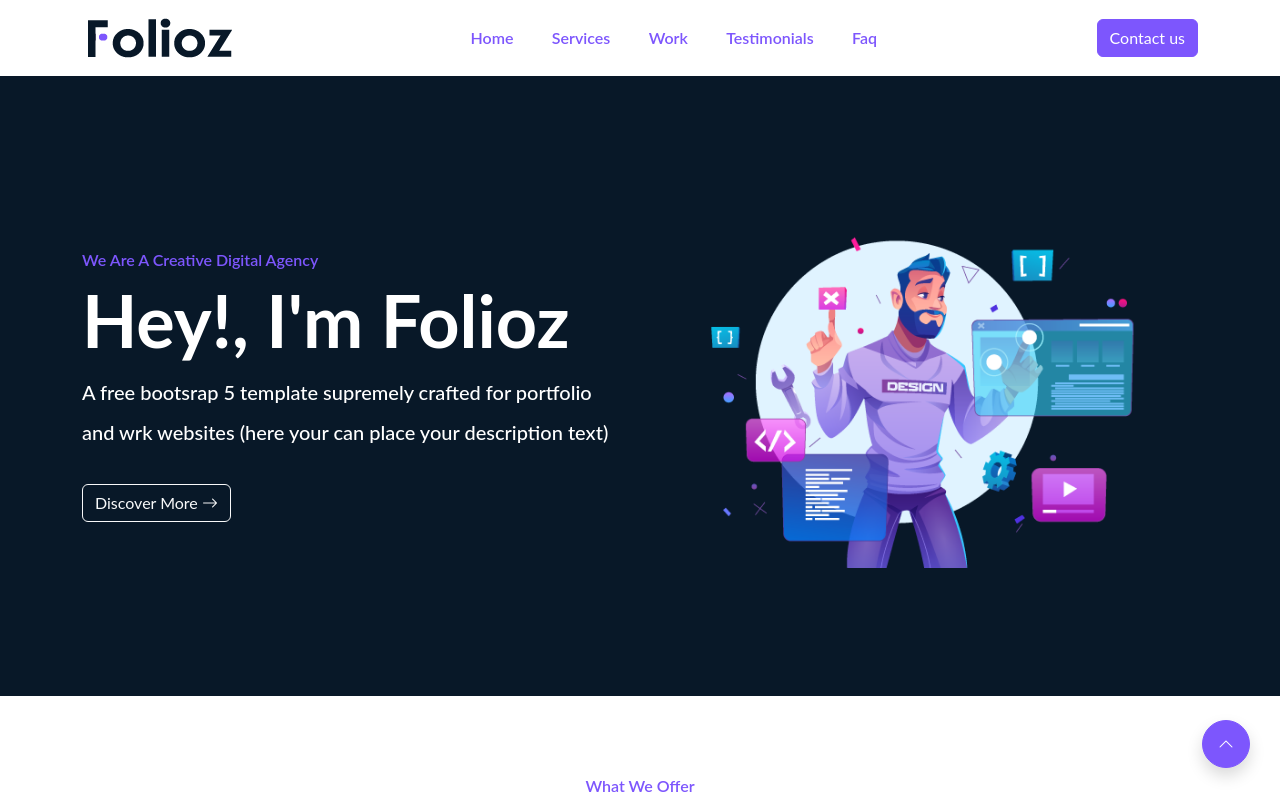
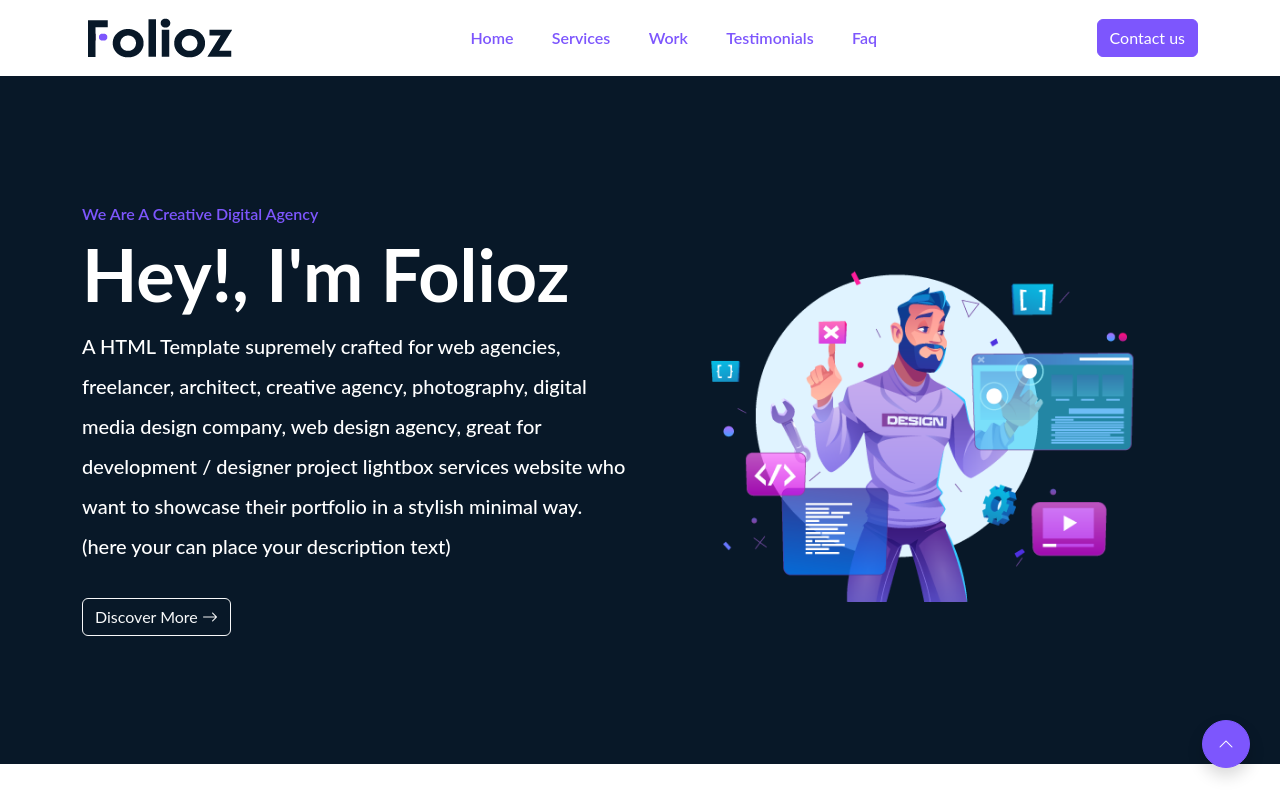
Before and after one commit to MuriungiPatrick/folioz, a website: page index.html in a window 1280 px wide. Shown: the top 800 px of the page. Drawn offline with Linux system fonts and the light colour scheme.

Commit message:
Update index.html

```diff
--- a/index.html
+++ b/index.html
@@ -75,7 +75,8 @@
         </div>
         <h1 class="display-2 fw-bold">Hey!, I'm Folioz</h1>
           <h5 class="lh-lg">
-            A free bootsrap 5 template supremely crafted for portfolio and wrk websites
+            A HTML Template supremely crafted for web agencies, freelancer, architect, creative agency, photography, digital media design company, web design agency, great for development / designer project lightbox services website who want to showcase their portfolio in a stylish minimal way.
+
             (here your can place your description text)
           </h5>
         <button type="button" class="mt-4 btn btn-outline-light">
```
